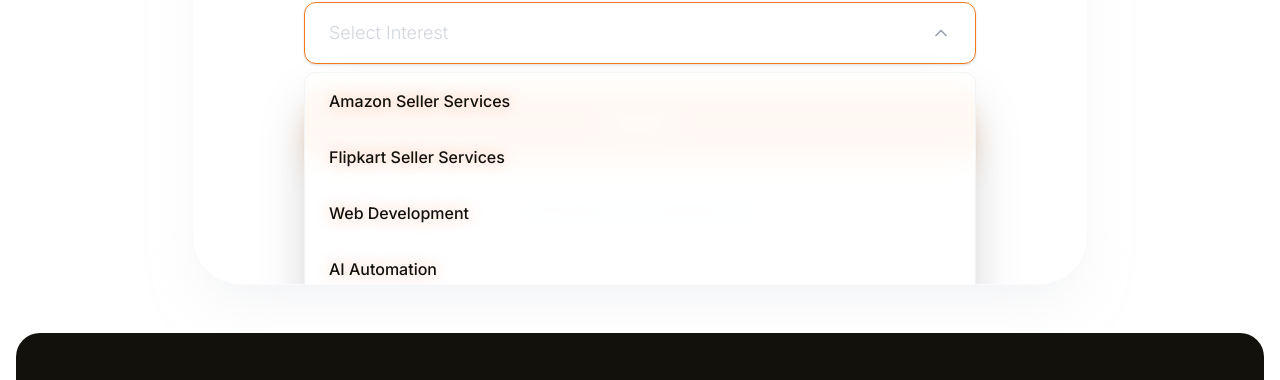
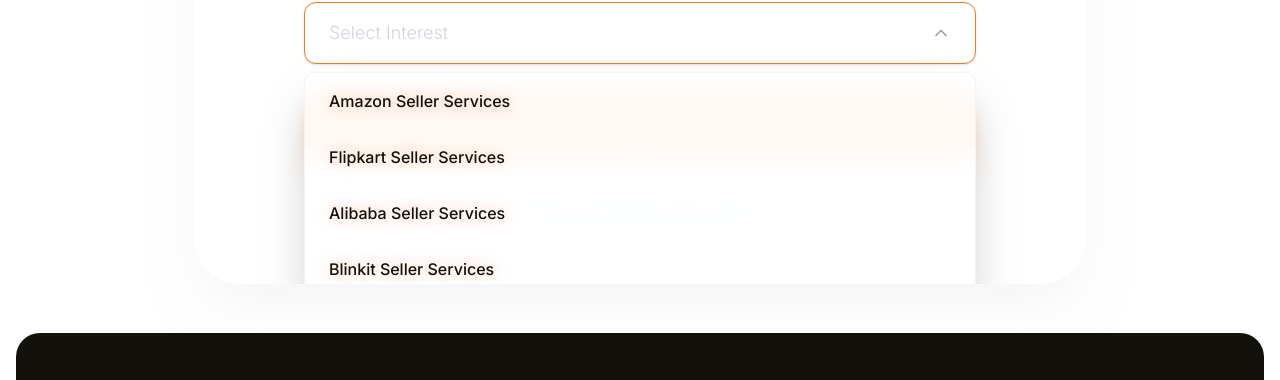
Before and after one commit to dabloo-personal/moolstone, a Next.js app: page /contact in a window 1280 px wide. Both pictures are taken after a click on the button "Select Interest". Shown: the part 1121-1501 px from the top of the page. Built offline with nearby package versions, Linux system fonts and the light colour scheme.

Commit message:
Update: Add services to interests list and fix dropdown scroll

```diff
--- a/src/components/sections/ContactForm.tsx
+++ b/src/components/sections/ContactForm.tsx
@@ -42,8 +42,16 @@
   const interestsList = [
     'Amazon Seller Services',
     'Flipkart Seller Services',
-    'Web Development',
+    'Alibaba Seller Services',
+    'Blinkit Seller Services',
+    'Meesho Seller Services',
+    'Zomato Seller Services',
+    'Other Seller Services',
+    'Website Development',
     'AI Automation',
+    'Graphics Design',
+    'Website Modification, Migration & Maintenance',
+    'SEO & Google Maps Onboarding',
     'Other'
   ];
 
@@ -350,7 +358,7 @@
                         initial={{ opacity: 0, y: -10 }}
                         animate={{ opacity: 1, y: 0 }}
                         exit={{ opacity: 0, y: -10 }}
-                        className="absolute z-50 w-full mt-2 bg-white/95 backdrop-blur-md rounded-xl border border-gray-100 shadow-2xl overflow-hidden"
+                        className="absolute z-50 w-full mt-2 bg-white/95 backdrop-blur-md rounded-xl border border-gray-100 shadow-2xl overflow-hidden max-h-60 overflow-y-auto"
                       >
                         {interestsList.map((interest) => (
                           <button
```
